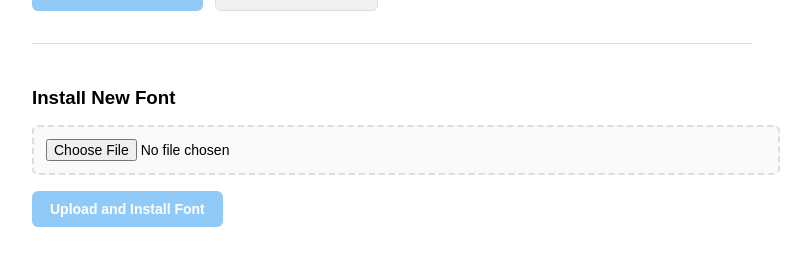
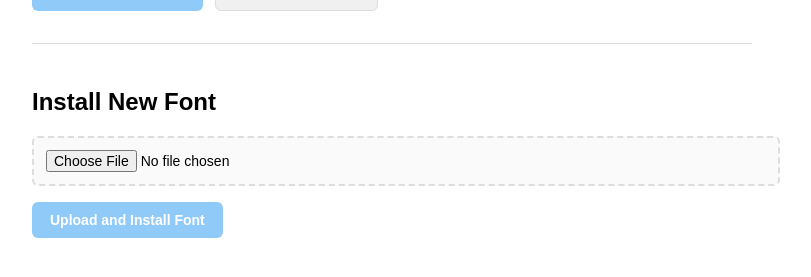
Before and after one commit to meschoening/nicole_train_arrivals, a Flask app: template templates/change_font.html in a window 1280 px wide. Shown: the part 231-508 px from the top of the page, without its empty margins (248-1059 px from the left). Run offline with Flask 3, Linux system fonts and the light colour scheme; the template is opened without the code that fills it, so the values that code supplies are empty; some web fonts are replaced.

Commit message:
web interface visual tweaks

```diff
--- a/templates/change_font.html
+++ b/templates/change_font.html
@@ -7,13 +7,19 @@
     <title>Change Font - {{ display_name }}</title>
     <style>
         /* Dynamic @font-face rules for each installed font */
-        {% for font in fonts %}
+            {
+            % for font in fonts %
+        }
+
         @font-face {
             font-family: '{{ font.name }}';
             src: url('/api/font-file/{{ font.name | urlencode }}') format('truetype');
             font-display: swap;
         }
-        {% endfor %}
+
+            {
+            % endfor %
+        }
 
         body {
             font-family: sans-serif;
@@ -245,7 +251,7 @@
         <div id="statusMessage" class="status-message"></div>
 
         <div class="upload-section">
-            <h3>Install New Font</h3>
+            <h2>Install New Font</h2>
             <div class="file-input-wrapper">
                 <input type="file" id="fontFileInput" accept=".ttf,.otf">
             </div>
```
